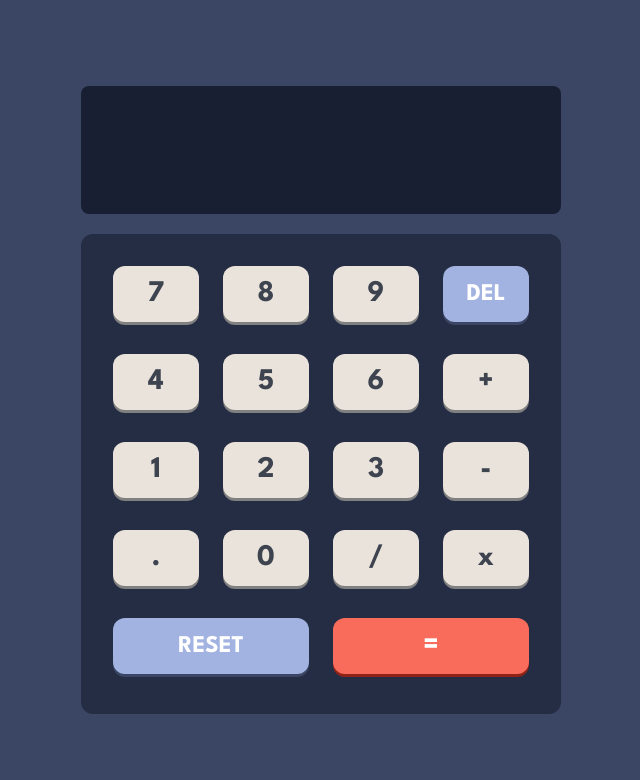
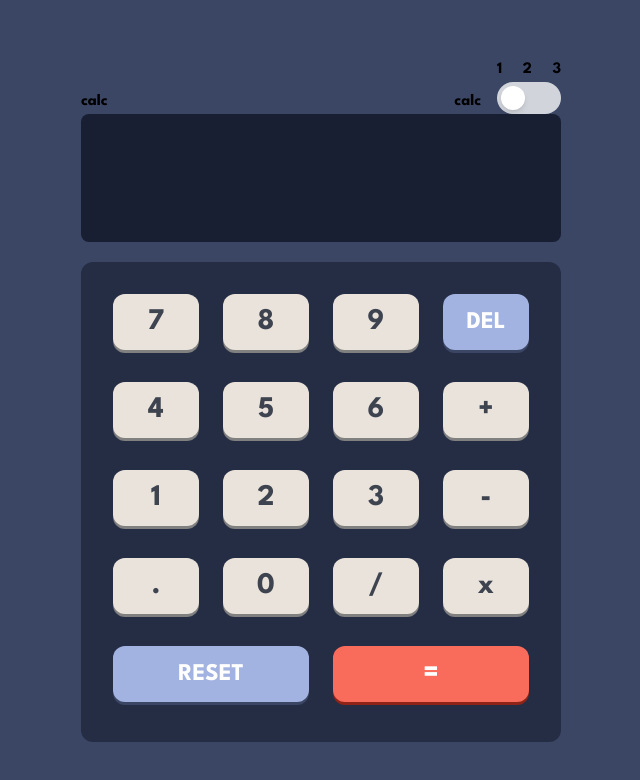
Before and after one commit to ivankozulic121/calculator_app, a React (Vite) app: page / in a window 1280 px wide. Shown: the top 780 px of the page, without its empty margins (319-959 px from the left). Built offline with nearby package versions, Linux system fonts and the light colour scheme.

Commit message:
started working on header

```diff
--- a/src/App.jsx
+++ b/src/App.jsx
@@ -12,13 +12,47 @@ const Output = ({output}) =>{
   )
 }
 
+const Header = () => {
+    const [isOn, setIsOn] = useState(false);
+    return (
+        <div className="flex flex-row justify-between items-end">
+            <p>calc</p>
+            <div className="flex flex-row justify-end items-end gap-4">
+                <p>calc</p>
+                <div className="flex flex-col justify-end items-end">
+                    <div className="flex flex-row justify-between w-full">
+                        <p>1</p>
+                        <p>2</p>
+                        <p>3</p>
+                    </div>
+
+
+                    <div
+                        className="w-16 h-8 bg-gray-300 rounded-full p-1 cursor-pointer"
+                        onClick={() => setIsOn(!isOn)}
+                    >
+                        <div
+                            className={`w-6 h-6 bg-white rounded-full shadow-md transition-transform duration-200 ${
+                                isOn ? 'transform translate-x-8' : ''
+                            }`}
+                        />
+                    </div>
+
+
+                </div>
+            </div>
+        </div>
+    )
+}
 const ButtonContainer = ({handleClick}) => {
     return (
-    <div style={{backgroundColor:'rgb(37, 45, 68)'}} className="w-120 h-120 mt-5 p-8 rounded-xl grid grid-cols-4 gap-6" >
+        <div style={{backgroundColor: 'rgb(37, 45, 68)'}}
+             className="w-120 h-120 mt-5 p-8 rounded-xl grid grid-cols-4 gap-6">
             <Button text="7" handleClick={handleClick}/>
             <Button text="8" handleClick={handleClick}/>
             <Button text="9" handleClick={handleClick}/>
-        <Button text="DEL" fontStyle='24px' textColor='white' bgColor='rgb(162, 179, 225)' bShadow= '0px 3px 0px 0px #3b4664' handleClick={handleClick}/>
+            <Button text="DEL" fontStyle='24px' textColor='white' bgColor='rgb(162, 179, 225)'
+                    bShadow='0px 3px 0px 0px #3b4664' handleClick={handleClick}/>
             <Button text="4" handleClick={handleClick}/>
             <Button text="5" handleClick={handleClick}/>
             <Button text="6" handleClick={handleClick}/>
@@ -50,6 +84,7 @@ const App = () => {
   const [operationState, setOperationState] = useState('+');
   const [operationClicked, setOperationClicked] = useState(false);
   const [result, setResult] = useState(0);
+  const [toggleState, setToggleState] = useState(0);
 
 
 
@@ -91,9 +126,16 @@ const App = () => {
 
 }
 
+  const handleToggleState = () => {
+
+      setToggleState(toggleState + 1);
+
+  }
+
 
   return (
     <>
+        <Header handleToggleState={handleToggleState} toggleState={toggleState} />
    <Output output={output}/>
    <ButtonContainer handleClick={handleClick}/>
 
```
Lines whose indentation alone changed are shown as unchanged.
